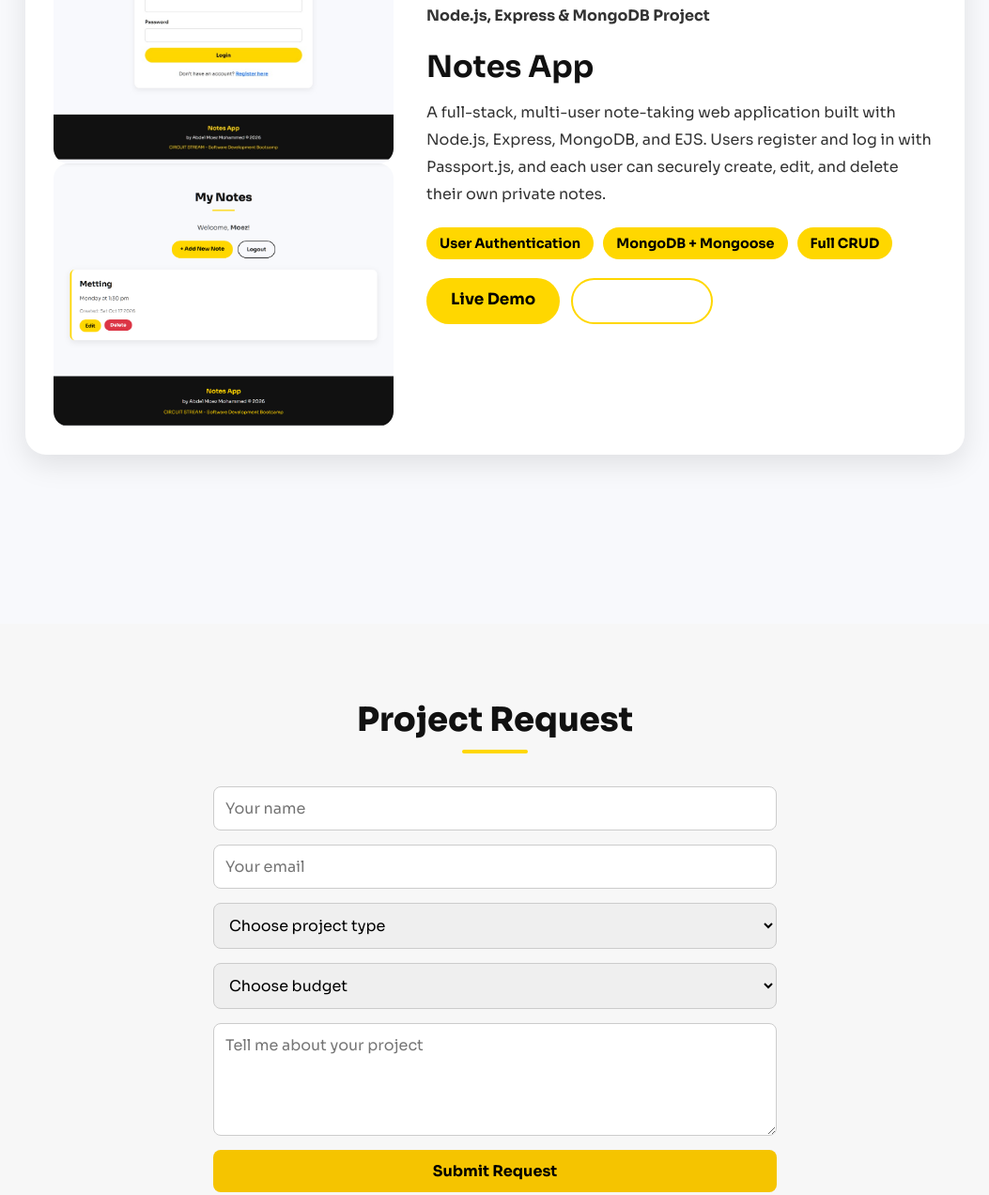
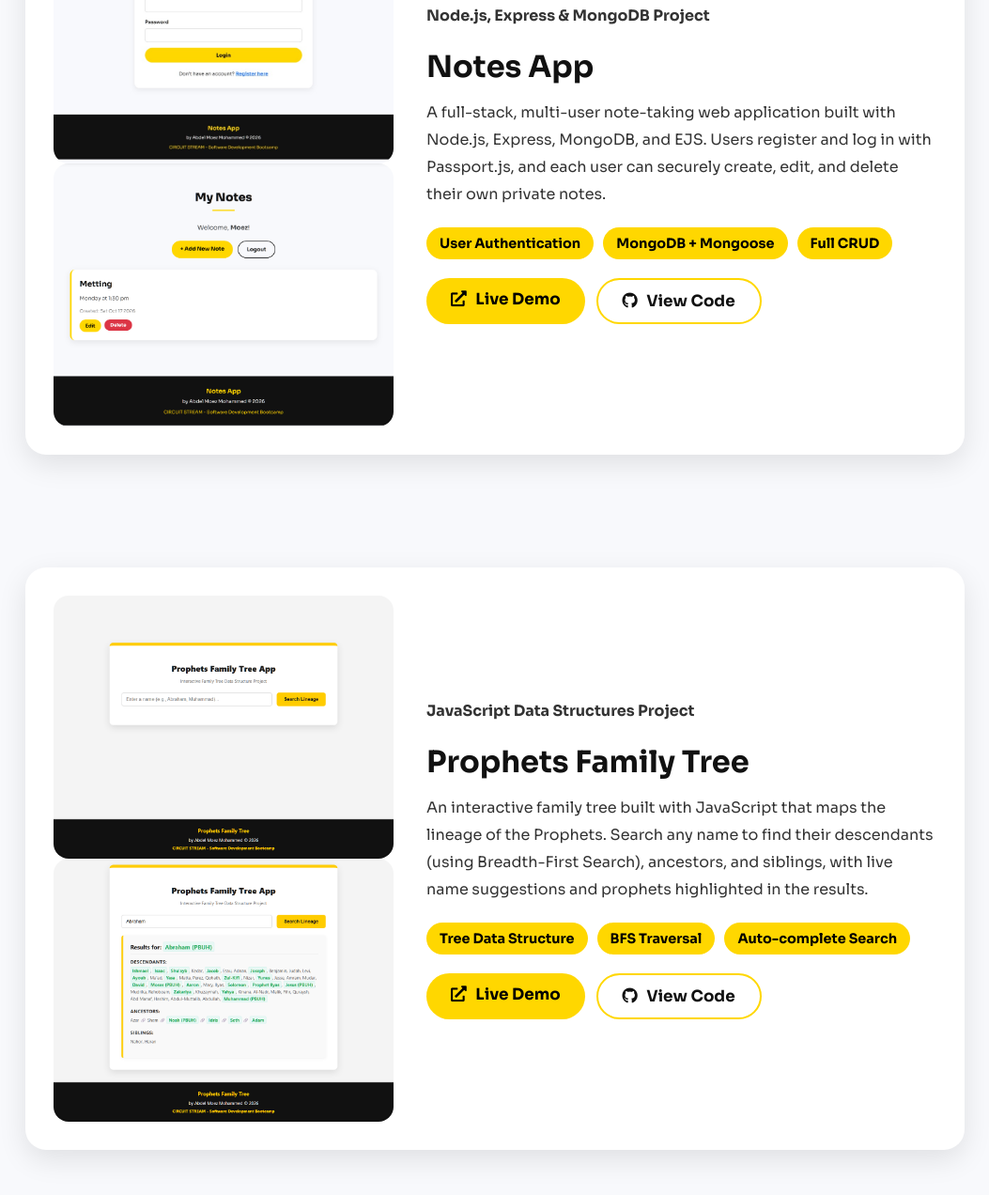
Before and after one commit to moezsiddig/Interactive_personal_website, a plain HTML site: page index.html in a window 1280 px wide. Shown: the part 2851-4123 px from the top of the page at 94% size, without its empty margins (113-1166 px from the left). Drawn offline with Linux system fonts and the light colour scheme.

Commit message:
Add Family Tree project and fix View Code button
- Add Prophets Family Tree project card with screenshots, Live Demo and View Code links
- Add icons to project Live Demo / View Code buttons
- Fix View Code button text being white on the white project card

```diff
--- a/css/style.css
+++ b/css/style.css
@@ -367,6 +367,32 @@ section {
     font-weight: 700;
 }
 
+/* Live Demo / View Code buttons inside project cards */
+.project-links {
+    display: flex;
+    flex-wrap: wrap;
+    gap: 12px;
+    margin-top: 20px;
+}
+
+.project-links a i {
+    margin-right: 6px;
+}
+
+/* The outlined button has white text, which is invisible on the white card */
+.project-card .second-btn {
+    color: #111;
+}
+
+body.dark-mode .project-card .second-btn {
+    color: white;
+}
+
+.project-card .second-btn:hover,
+body.dark-mode .project-card .second-btn:hover {
+    color: black;
+}
+
 footer {
     background: url("../images/Background.jpg") center/cover no-repeat;
     border-top: 3px solid #FFD700;
--- a/index.html
+++ b/index.html
@@ -157,9 +157,47 @@
           <span>Full CRUD</span>
         </div>
 
-        <div class="project-links" style="display:flex; gap:12px; margin-top:20px;">
-          <a href="https://notes-app-7cb8.onrender.com" target="_blank" rel="noopener" class="main-btn">Live Demo</a>
-          <a href="https://github.com/moezsiddig/notes-app" target="_blank" rel="noopener" class="second-btn">View Code</a>
+        <div class="project-links">
+          <a href="https://notes-app-7cb8.onrender.com" target="_blank" rel="noopener" class="main-btn">
+            <i class="fas fa-external-link-alt"></i> Live Demo
+          </a>
+          <a href="https://github.com/moezsiddig/notes-app" target="_blank" rel="noopener" class="second-btn">
+            <i class="fab fa-github"></i> View Code
+          </a>
+        </div>
+      </div>
+    </div>
+
+    <div class="project-card">
+      <div class="project-image">
+        <img src="images/FamilyTree1.png" alt="Prophets Family Tree App search page">
+        <img src="images/FamilyTree2.png" alt="Family tree search results for Abraham">
+      </div>
+
+      <div class="project-info">
+        <p class="project-category">JavaScript Data Structures Project</p>
+
+        <h3>Prophets Family Tree</h3>
+
+        <p>
+          An interactive family tree built with JavaScript that maps the lineage of the Prophets.
+          Search any name to find their descendants (using Breadth-First Search), ancestors, and
+          siblings, with live name suggestions and prophets highlighted in the results.
+        </p>
+
+        <div class="project-features">
+          <span>Tree Data Structure</span>
+          <span>BFS Traversal</span>
+          <span>Auto-complete Search</span>
+        </div>
+
+        <div class="project-links">
+          <a href="https://moezsiddig.github.io/family-tree-project/" target="_blank" rel="noopener" class="main-btn">
+            <i class="fas fa-external-link-alt"></i> Live Demo
+          </a>
+          <a href="https://github.com/moezsiddig/family-tree-project" target="_blank" rel="noopener" class="second-btn">
+            <i class="fab fa-github"></i> View Code
+          </a>
         </div>
       </div>
     </div>
```
Also changed, not shown: images/FamilyTree1.png (added), images/FamilyTree2.png (added).
